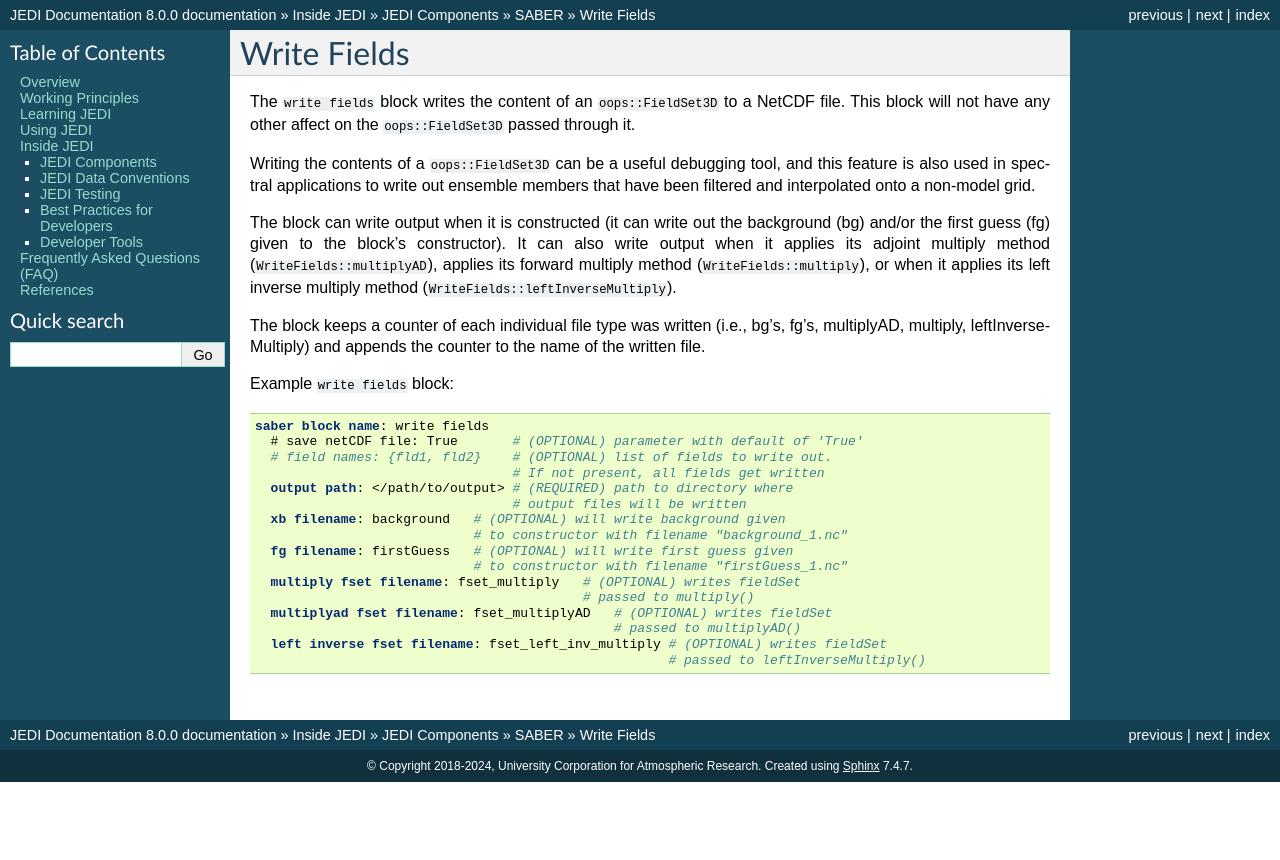
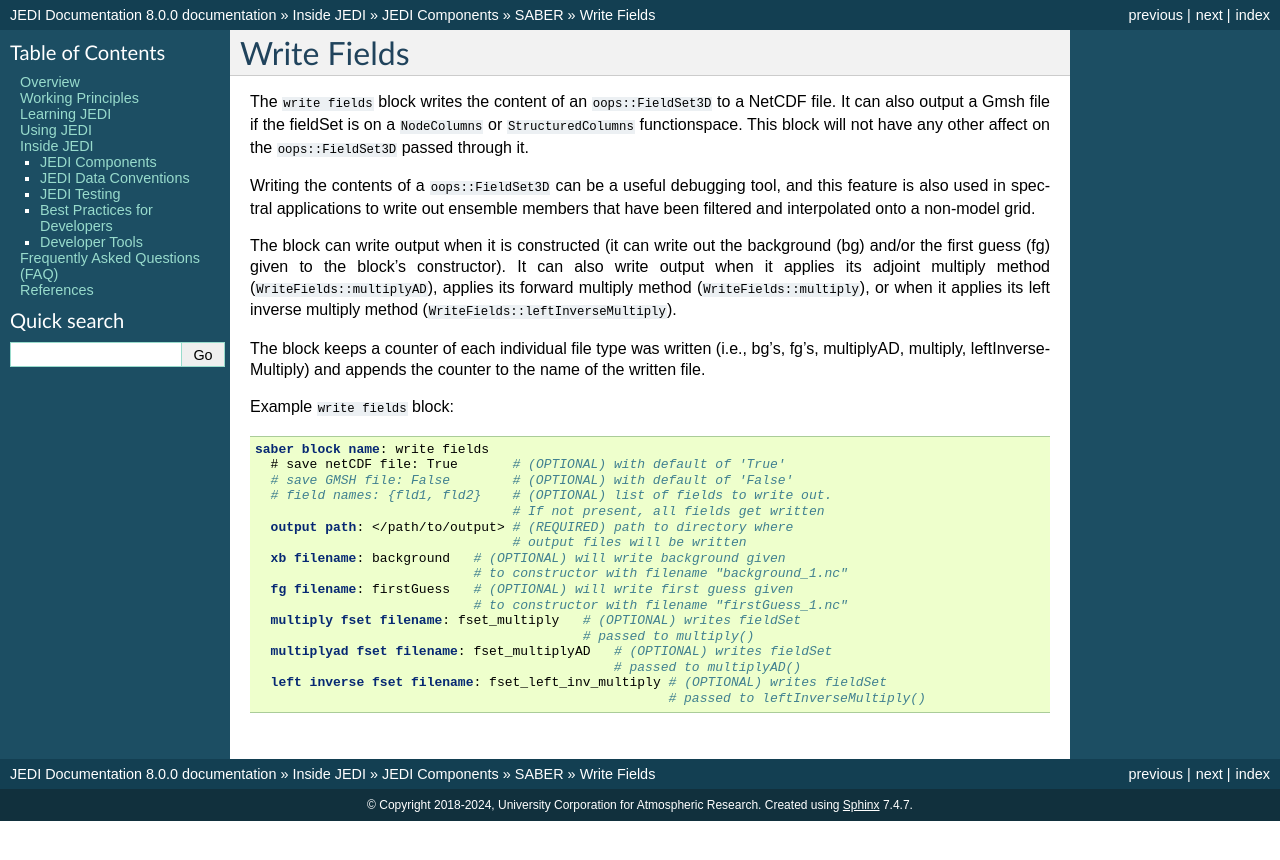
Before and after one commit to JCSDA/jedi-docs, a Sphinx documentation site: the page built from docs/inside/jedi-components/saber/writeFields.rst, in a window 1280 px wide. Shown: the top 860 px of the page. Built offline with Sphinx 7.4.7, drawn with Linux system fonts in a browser that asks for light colours.

Commit message:
Document Gmsh option for SABER write_fields block (#871)
* Document Gmsh option for SABER write_fields block

* typo

```diff
--- a/docs/inside/jedi-components/saber/writeFields.rst
+++ b/docs/inside/jedi-components/saber/writeFields.rst
@@ -4,8 +4,9 @@
 ============
 
 The :code:`write fields` block writes the content of an :code:`oops::FieldSet3D`
-to a NetCDF file. This block will not have any other affect on the
-:code:`oops::FieldSet3D` passed through it.
+to a NetCDF file. It can also output a Gmsh file if the fieldSet is on a
+:code:`NodeColumns` or :code:`StructuredColumns` functionspace. This block will
+not have any other affect on the :code:`oops::FieldSet3D` passed through it.
 
 Writing the contents of a :code:`oops::FieldSet3D` can be a useful debugging tool,
 and this feature is also used in spectral applications to write out ensemble members
@@ -26,7 +27,8 @@
 .. code-block:: yaml
 
   saber block name: write fields
-    # save netCDF file: True       # (OPTIONAL) parameter with default of 'True'
+    # save netCDF file: True       # (OPTIONAL) with default of 'True'
+    # save GMSH file: False        # (OPTIONAL) with default of 'False'
     # field names: {fld1, fld2}    # (OPTIONAL) list of fields to write out.
                                    # If not present, all fields get written
     output path: </path/to/output> # (REQUIRED) path to directory where
```
